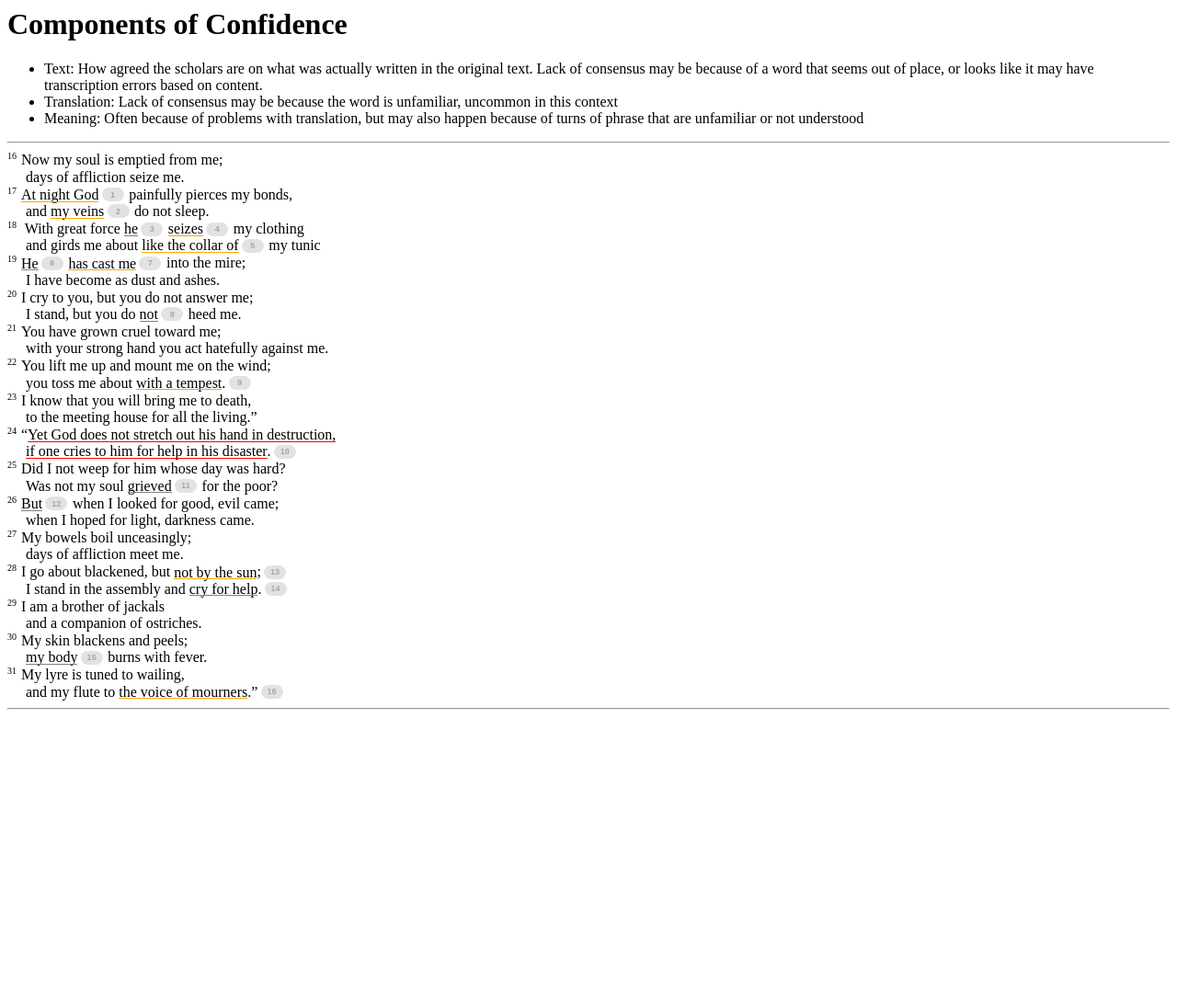
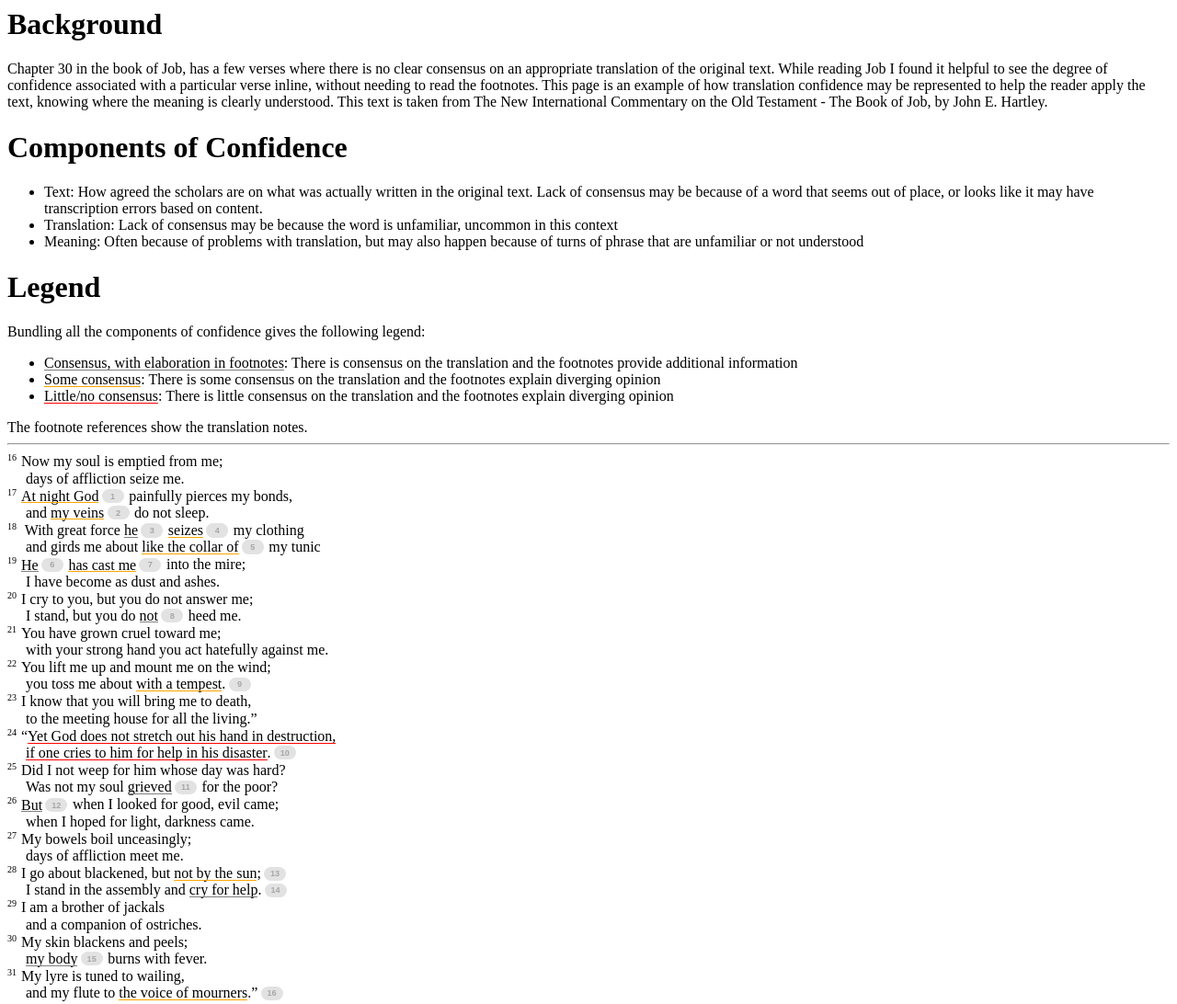
Before and after one commit to edwinsteele/translation-confidence, a plain HTML site: page index.html in a window 1280 px wide. Shown: the top 1092 px of the page at 92% size. Before the commit the page ends 800 px from the top, so only its background shows below. Drawn offline with Linux system fonts and the light colour scheme.

Commit message:
Add legend and intro

```diff
--- a/index.html
+++ b/index.html
@@ -6,12 +6,22 @@
 	<link href="/css/translation-confidence.css" rel="stylesheet" type="text/css">
 </HEAD>
 <BODY>
+<h1>Background</h1>
+Chapter 30 in the book of Job, has a few verses where there is no clear consensus on an appropriate translation of the original text. While reading Job I found it helpful to see the degree of confidence associated with a particular verse inline, without needing to read the footnotes. This page is an example of how translation confidence may be represented to help the reader apply the text, knowing where the meaning is clearly understood. This text is taken from The New International Commentary on the Old Testament - The Book of Job, by John E. Hartley.
 <h1>Components of Confidence</h1>
 <ul>
 <li>Text: How agreed the scholars are on what was actually written in the original text. Lack of consensus may be because of a word that seems out of place, or looks like it may have transcription errors based on content.</li>
 <li>Translation: Lack of consensus may be because the word is unfamiliar, uncommon in this context</li>
 <li>Meaning: Often because of problems with translation, but may also happen because of turns of phrase that are unfamiliar or not understood</li>
 </ul>
+<h1>Legend</h1>
+Bundling all the components of confidence gives the following legend:
+<ul>
+<li><span class="clarification">Consensus, with elaboration in footnotes</span>: There is consensus on the translation and the footnotes provide additional information</li>
+<li><span class="minor">Some consensus</span>: There is some consensus on the translation and the footnotes explain diverging opinion</li>
+<li><span class="major">Little/no consensus</span>: There is little consensus on the translation and the footnotes explain diverging opinion</li>
+</ul>
+The footnote references show the translation notes.
 
 <hr>
 
```
